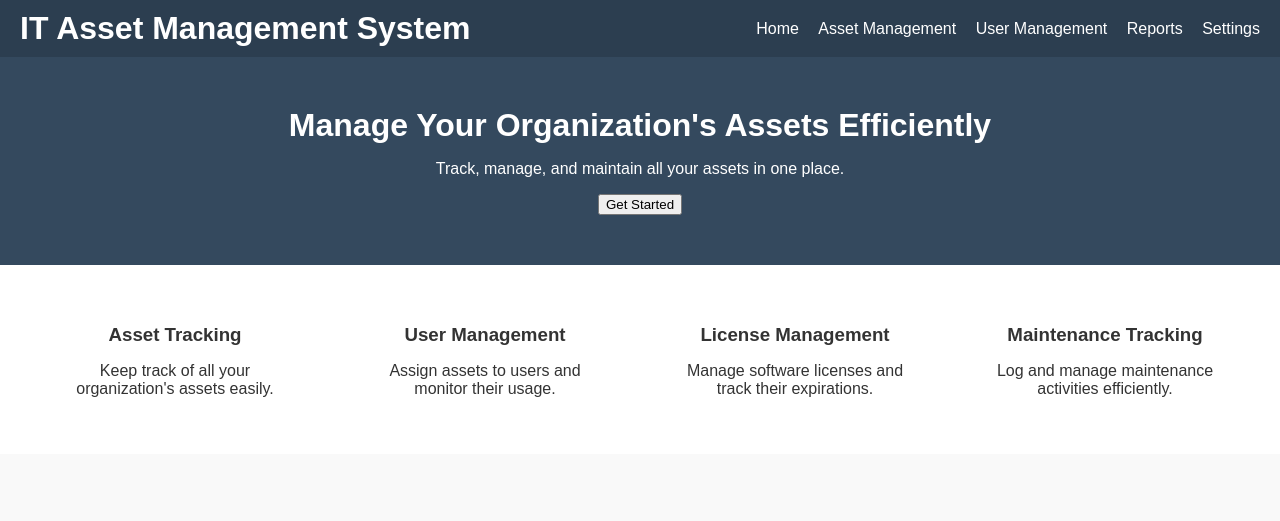
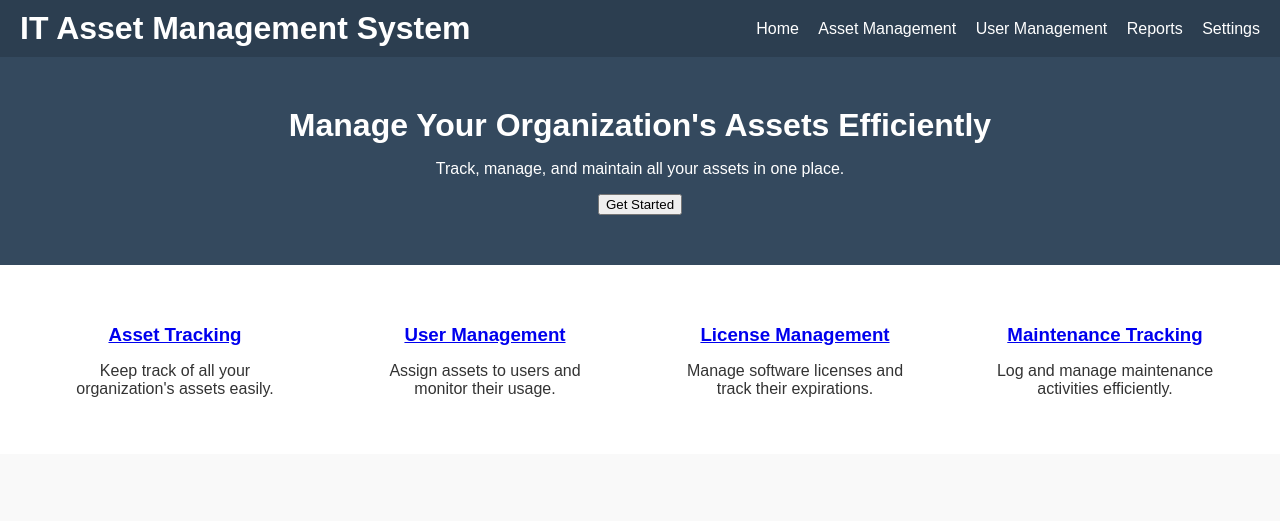
Before and after one commit to RMTCHP/ITAssetmanagement, a plain HTML site: page index.html in a window 1280 px wide. Shown: the top 521 px of the page. Drawn offline with Linux system fonts and the light colour scheme.

Commit message:
Update index.html

```diff
--- a/index.html
+++ b/index.html
@@ -88,24 +88,24 @@
     <section class="banner">
         <h2>Manage Your Organization's Assets Efficiently</h2>
         <p>Track, manage, and maintain all your assets in one place.</p>
-        <button>Get Started</button>
+        <button onclick="location.href='assets.html'">Get Started</button>
     </section>
 
     <section class="features">
         <div>
-            <h3>Asset Tracking</h3>
+            <h3><a href="assets.html">Asset Tracking</a></h3>
             <p>Keep track of all your organization's assets easily.</p>
         </div>
         <div>
-            <h3>User Management</h3>
+            <h3><a href="users.html">User Management</a></h3>
             <p>Assign assets to users and monitor their usage.</p>
         </div>
         <div>
-            <h3>License Management</h3>
+            <h3><a href="reports.html">License Management</a></h3>
             <p>Manage software licenses and track their expirations.</p>
         </div>
         <div>
-            <h3>Maintenance Tracking</h3>
+            <h3><a href="reports.html">Maintenance Tracking</a></h3>
             <p>Log and manage maintenance activities efficiently.</p>
         </div>
     </section>
@@ -114,7 +114,7 @@
         <h2>Dashboard Overview</h2>
         <img src="dashboard-example.png" alt="Dashboard Preview">
         <p>Access your dashboard to get a detailed view of your assets and their statuses.</p>
-        <button>Go to Dashboard</button>
+        <button onclick="location.href='reports.html'">Go to Dashboard</button>
     </section>
 
     <footer>
```
